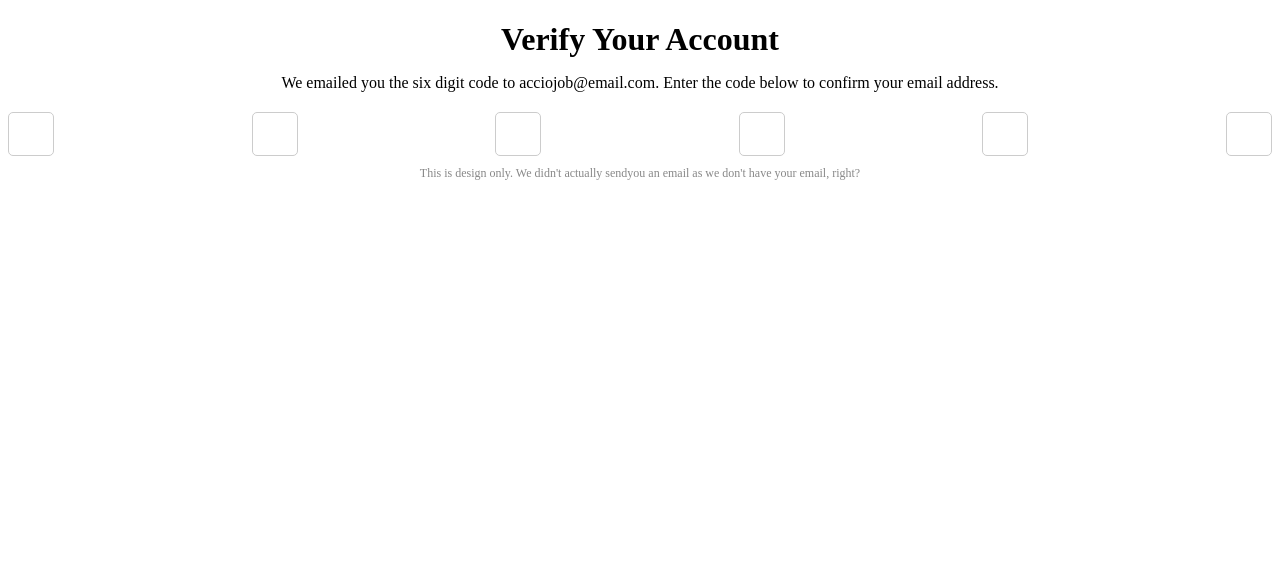
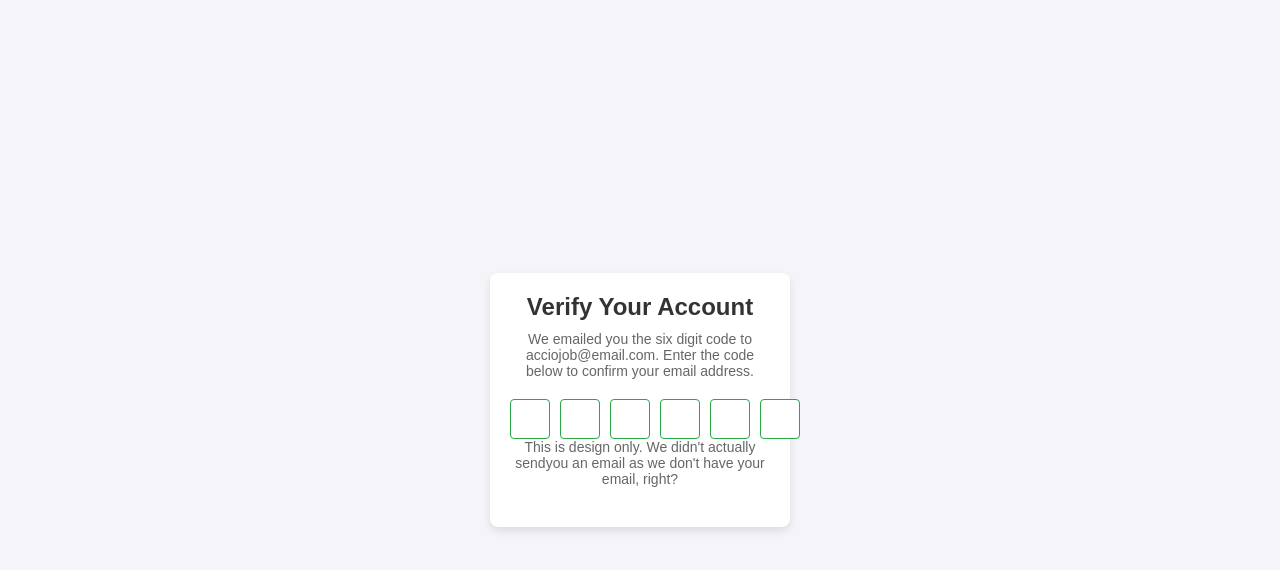
Before and after one commit to acciojob/OTP-DachepallySahithi, a website: page main.html in a window 1280 px wide. Drawn offline with Linux system fonts and the light colour scheme.

Commit message:
created a submission

```diff
--- a/main.html
+++ b/main.html
@@ -13,12 +13,13 @@
 		<p id="verification_subtext">We emailed you the six digit code to acciojob@email.com. Enter the code below to confirm your email address.</p>
 
 		<div class="code-container">
-			<input type="number" class="code" maxlength="1" />
-			<input type="number" class="code" maxlength="1" />
-			<input type="number" class="code" maxlength="1" />
-		    <input type="number" class="code" maxlength="1" />
-		    <input type="number" class="code" maxlength="1" />
-			<input type="number" class="code" maxlength="1" />
+			<input type="text" class="code" maxlength="1" id="otp1" />
+            <input type="text" class="code" maxlength="1" id="otp2" />
+            <input type="text" class="code" maxlength="1" id="otp3" />
+            <input type="text" class="code" maxlength="1" id="otp4" />
+            <input type="text" class="code" maxlength="1" id="otp5" />
+            <input type="text" class="code" maxlength="1" id="otp6" />
+
 		</div>
 
 		<p class="note">This is design only. We didn't actually sendyou an email as we don't have your email, right?</p>
--- a/script.js
+++ b/script.js
@@ -1,20 +1,17 @@
-const codeInputs = document.querySelectorAll(".code");
+document.querySelectorAll('.code').forEach((input, index, inputs) => {
+    input.addEventListener('input', () => {
+        if (input.value) {
+            const nextInput = inputs[index + 1];
+            if (nextInput) nextInput.focus();
+        }
+    });
 
-codeInputs.forEach((input, index) => {
-  input.addEventListener("input", () => {
-    if (input.value !== "") {
-      if (index < codeInputs.length - 1) {
-        codeInputs[index + 1].focus();
-      }
-    }
-  });
+    input.addEventListener('keydown', (e) => {
+        if (e.key === 'Backspace' && !input.value && index > 0) {
+            const prevInput = inputs[index - 1];
+            if (prevInput) prevInput.focus();
+        }
+    });
+});
 
-  input.addEventListener("keydown", (event) => {
-    if (event.key === "Backspace") {
-      if (index > 0) {
-        input.value = ""; // Clear the current input field
-        codeInputs[index - 1].focus(); // Focus on the previous input field
-      }
-    }
-  });
-});
+document.querySelector('.code').focus();
--- a/styles.css
+++ b/styles.css
@@ -1,39 +1,72 @@
-.container {
-  width: 300px;
-  margin: 0 auto;
-  padding: 20px;
-  border: 1px solid #ccc;
-  border-radius: 5px;
-  box-shadow: 0 2px 5px rgba(0, 0, 0, 0.1);
+/* Basic reset for margin and padding */
+* {
+    margin: 0;
+    padding: 0;
+    box-sizing: border-box;
 }
 
-#verification_heading {
-  text-align: center;
-  margin-bottom: 10px;
+/* Center the OTP container on the page */
+body {
+    font-family: Arial, sans-serif;
+    display: flex;
+    justify-content: center;
+    align-items: center;
+    height: 100vh;
+    background-color: #f4f4f9;
+    margin: 0;
 }
 
-#verification_subtext {
+.otp-container {
     text-align: center;
+    background-color: #fff;
+    padding: 20px;
+    border-radius: 8px;
+    box-shadow: 0 4px 8px rgba(0, 0, 0, 0.1);
+    width: 300px;
+}
+
+h1 {
+    font-size: 24px;
+    margin-bottom: 10px;
+    color: #333;
+}
+
+p {
+    font-size: 14px;
     margin-bottom: 20px;
+    color: #666;
 }
 
 .code-container {
     display: flex;
     justify-content: space-between;
+    gap: 10px;
 }
 
-.code {
+input.code {
     width: 40px;
     height: 40px;
+    font-size: 18px;
+    text-align: center;
     border: 1px solid #ccc;
-  border-radius: 5px;
-  text-align: center;
-  font-size: 20px;
+    border-radius: 4px;
+    outline: none;
+    transition: border-color 0.3s;
 }
 
-.note {
-  font-size: 12px;
-  color: #888;
-  text-align: center;
-  margin-top: 10px;
+input.code:focus {
+    border-color: #007BFF;
 }
+
+input.code:disabled {
+    background-color: #f0f0f0;
+    cursor: not-allowed;
+}
+
+input.code:valid {
+    border-color: #28a745;
+}
+
+input.code:invalid {
+    border-color: #dc3545;
+}
```
Lines whose indentation alone changed are shown as unchanged.
